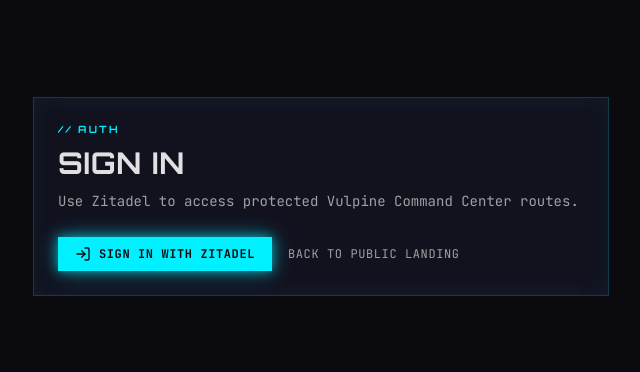
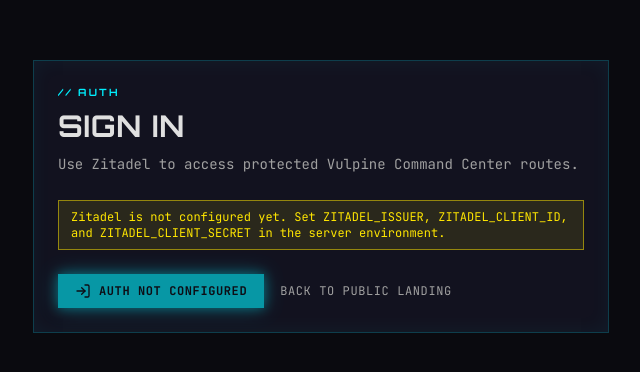
Before and after one commit to rosegoldcruz/Futuristic-CRM, a Next.js app: page /login in a window 1280 px wide. Shown: the part 204-576 px from the top of the page, without its empty margins (319-959 px from the left). Built offline with nearby package versions, Linux system fonts and the light colour scheme; no server answers.

Commit message:
Fix 500 when Zitadel env vars are missing
Skip registering the Zitadel provider until ZITADEL_ISSUER, CLIENT_ID,
and CLIENT_SECRET are all set. Show a clear login-page warning instead
of crashing /api/auth/session and middleware.

```diff
--- /dev/null
+++ b/app/login/login-form.tsx
@@ -0,0 +1,97 @@
+"use client";
+
+import Link from "next/link";
+import { LogIn } from "lucide-react";
+import { signIn, useSession } from "next-auth/react";
+import { useEffect, useState } from "react";
+import { useRouter } from "next/navigation";
+
+export function LoginForm({ authConfigured }: { authConfigured: boolean }) {
+  const router = useRouter();
+  const { status } = useSession();
+  const [isSigningIn, setIsSigningIn] = useState(false);
+
+  useEffect(() => {
+    if (status === "authenticated") {
+      router.replace("/dashboard");
+    }
+  }, [status, router]);
+
+  async function handleSignIn() {
+    if (
+      !authConfigured ||
+      status === "loading" ||
+      status === "authenticated" ||
+      isSigningIn
+    ) {
+      return;
+    }
+
+    setIsSigningIn(true);
+    await signIn("zitadel", { callbackUrl: "/dashboard" });
+    setIsSigningIn(false);
+  }
+
+  const isLoading = status === "loading";
+
+  return (
+    <main className="flex min-h-screen items-center justify-center bg-bgDarkest px-6 text-textPrimary">
+      <section className="w-full max-w-xl space-y-6 border border-borderSubtle bg-surface p-6 shadow-cyberInset">
+        <div className="space-y-2">
+          <p className="font-display text-[10px] font-bold uppercase tracking-[0.22em] text-cyber-cyan">
+            // Auth
+          </p>
+          <h1 className="font-display text-3xl font-bold uppercase tracking-wide">
+            Sign In
+          </h1>
+          <p className="text-sm leading-6 text-textSecondary">
+            Use Zitadel to access protected Vulpine Command Center routes.
+          </p>
+        </div>
+
+        {!authConfigured && (
+          <p className="border border-cyber-yellow/50 bg-cyber-yellow/10 px-3 py-2 text-xs text-cyber-yellow">
+            Zitadel is not configured yet. Set ZITADEL_ISSUER, ZITADEL_CLIENT_ID,
+            and ZITADEL_CLIENT_SECRET in the server environment.
+          </p>
+        )}
+
+        {isLoading && (
+          <p className="text-xs text-cyber-yellow">Checking session...</p>
+        )}
+
+        <div className="flex flex-wrap items-center gap-4">
+          <button
+            type="button"
+            onClick={handleSignIn}
+            disabled={
+              !authConfigured ||
+              isLoading ||
+              status === "authenticated" ||
+              isSigningIn
+            }
+            className="inline-flex items-center gap-2 border border-cyber-cyan bg-cyber-cyan px-4 py-2 text-xs font-bold uppercase tracking-wider text-bgDarkest shadow-cyberMd transition hover:bg-transparent hover:text-cyber-cyan disabled:cursor-not-allowed disabled:opacity-60"
+          >
+            <LogIn className="h-4 w-4" />
+            {!authConfigured
+              ? "Auth Not Configured"
+              : isLoading
+                ? "Loading..."
+                : isSigningIn
+                  ? "Redirecting..."
+                  : status === "authenticated"
+                    ? "Authenticated"
+                    : "Sign in with Zitadel"}
+          </button>
+
+          <Link
+            href="/"
+            className="text-xs uppercase tracking-wider text-textSecondary hover:text-cyber-cyan"
+          >
+            Back to public landing
+          </Link>
+        </div>
+      </section>
+    </main>
+  );
+}
--- a/app/login/page.tsx
+++ b/app/login/page.tsx
@@ -1,78 +1,6 @@
-"use client";
-
-import Link from "next/link";
-import { LogIn } from "lucide-react";
-import { signIn, useSession } from "next-auth/react";
-import { useEffect, useState } from "react";
-import { useRouter } from "next/navigation";
+import { isZitadelConfigured } from "@/lib/auth/zitadel-env";
+import { LoginForm } from "./login-form";
 
 export default function LoginPage() {
-  const router = useRouter();
-  const { status } = useSession();
-  const [isSigningIn, setIsSigningIn] = useState(false);
-
-  useEffect(() => {
-    if (status === "authenticated") {
-      router.replace("/dashboard");
-    }
-  }, [status, router]);
-
-  async function handleSignIn() {
-    if (status === "loading" || status === "authenticated" || isSigningIn) {
-      return;
-    }
-
-    setIsSigningIn(true);
-    await signIn("zitadel", { callbackUrl: "/dashboard" });
-    setIsSigningIn(false);
-  }
-
-  const isLoading = status === "loading";
-
-  return (
-    <main className="flex min-h-screen items-center justify-center bg-bgDarkest px-6 text-textPrimary">
-      <section className="w-full max-w-xl space-y-6 border border-borderSubtle bg-surface p-6 shadow-cyberInset">
-        <div className="space-y-2">
-          <p className="font-display text-[10px] font-bold uppercase tracking-[0.22em] text-cyber-cyan">
-            // Auth
-          </p>
-          <h1 className="font-display text-3xl font-bold uppercase tracking-wide">
-            Sign In
-          </h1>
-          <p className="text-sm leading-6 text-textSecondary">
-            Use Zitadel to access protected Vulpine Command Center routes.
-          </p>
-        </div>
-
-        {isLoading && (
-          <p className="text-xs text-cyber-yellow">Checking session...</p>
-        )}
-
-        <div className="flex flex-wrap items-center gap-4">
-          <button
-            type="button"
-            onClick={handleSignIn}
-            disabled={isLoading || status === "authenticated" || isSigningIn}
-            className="inline-flex items-center gap-2 border border-cyber-cyan bg-cyber-cyan px-4 py-2 text-xs font-bold uppercase tracking-wider text-bgDarkest shadow-cyberMd transition hover:bg-transparent hover:text-cyber-cyan disabled:cursor-wait disabled:opacity-60"
-          >
-            <LogIn className="h-4 w-4" />
-            {isLoading
-              ? "Loading..."
-              : isSigningIn
-                ? "Redirecting..."
-                : status === "authenticated"
-                  ? "Authenticated"
-                  : "Sign in with Zitadel"}
-          </button>
-
-          <Link
-            href="/"
-            className="text-xs uppercase tracking-wider text-textSecondary hover:text-cyber-cyan"
-          >
-            Back to public landing
-          </Link>
-        </div>
-      </section>
-    </main>
-  );
+  return <LoginForm authConfigured={isZitadelConfigured()} />;
 }
--- /dev/null
+++ b/lib/auth/zitadel-env.ts
@@ -0,0 +1,24 @@
+import type { Provider } from "next-auth/providers";
+import Zitadel from "next-auth/providers/zitadel";
+
+export function isZitadelConfigured() {
+  return Boolean(
+    process.env.ZITADEL_ISSUER &&
+      process.env.ZITADEL_CLIENT_ID &&
+      process.env.ZITADEL_CLIENT_SECRET
+  );
+}
+
+export function getZitadelProviders(): Provider[] {
+  if (!isZitadelConfigured()) {
+    return [];
+  }
+
+  return [
+    Zitadel({
+      clientId: process.env.ZITADEL_CLIENT_ID,
+      clientSecret: process.env.ZITADEL_CLIENT_SECRET,
+      issuer: process.env.ZITADEL_ISSUER,
+    }),
+  ];
+}
```
Also changed, not shown: auth.config.ts (+2 -8 lines).
